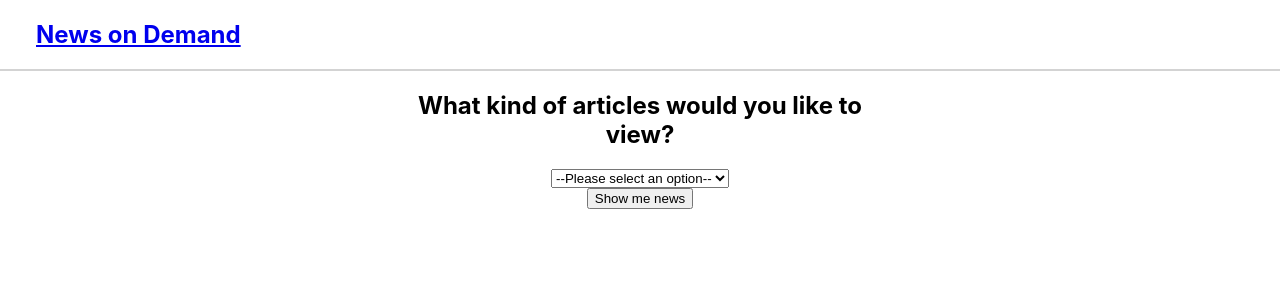
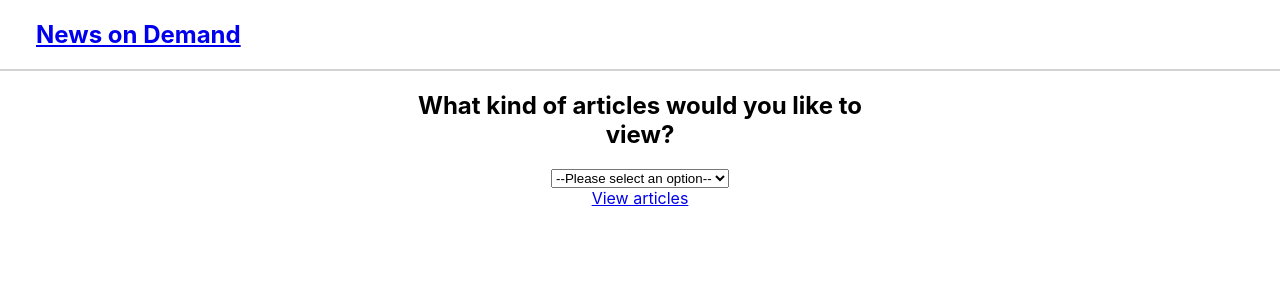
Before and after one commit to errabun/NYTimes-T.H.-Challenge, a React (Create React App) app: page / in a window 1280 px wide. Shown: the top 300 px of the page. Built offline with nearby package versions, Linux system fonts and the light colour scheme.

Commit message:
Highlight first article from NYT; list others in Query component

```diff
--- a/src/Components/App/App.js
+++ b/src/Components/App/App.js
@@ -3,14 +3,14 @@ import Dashboard from '../Dashboard/Dashboard'
 import Header from '../Header/Header'
 import Query from '../Query/Query'
 import { Route, Switch } from 'react-router-dom'
-import { useState, useEffect } from 'react'
+import { useState } from 'react'
 import { fetchSelectNews } from '../apiCalls/apiCalls'
 
 function App() {
 
-  const [articles, setArticles] = useState({})
+  const [articles, setArticles] = useState([])
 
-  const handleSubmit = (newsSelection) => {
+  const submitGenre = (newsSelection) => {
     fetchSelectNews(newsSelection)
       .then(data => setArticles(data.results))
   }
@@ -21,12 +21,12 @@ function App() {
       <main>
         <Switch>
           <Route
-            exact path='/'
-            render={() => <Dashboard handleSubmit={handleSubmit}/>}
+            exact path='/query'
+            render={() => <Query articles={articles} />}
           />
           <Route
-            exact path='/query'
-            render={() => <Query />}
+            exact path='/'
+            render={() => <Dashboard submitGenre={submitGenre}/>}
           />
         </Switch>
       </main>
--- a/src/Components/Dashboard/Dashboard.js
+++ b/src/Components/Dashboard/Dashboard.js
@@ -1,15 +1,19 @@
 import './Dashboard.css'
-import { useState, useEffect } from 'react'
+import { useState } from 'react'
+import { Link } from 'react-router-dom'
 
-function Dashboard ({ handleSubmit }) {
+function Dashboard ({ submitGenre }) {
   const [newsSelection, setNewsSelection] = useState('')
-  const [articles, setArticles] = useState({})
+
+  const handleClick = (e) => {
+    submitGenre(newsSelection)
+  }
 
   return(
     <div className='component-container'>
       <main className='select-container'>
         <h2 style={{'textAlign': 'center'}}>What kind of articles would you like to view?</h2>
-        <select name='article-select' id='article-select' value={newsSelection} onChange={e => setNewsSelection(e.target.value)}>
+        <select id='article-select' value={newsSelection} onChange={e => setNewsSelection(e.target.value)}>
           <option value=''> --Please select an option--</option>
           <option value='arts'>Arts</option>
           <option value='books'>Books</option>
@@ -28,7 +32,10 @@ function Dashboard ({ handleSubmit }) {
           <option value='us'>US News</option>
           <option value='world'>World News</option>
         </select>
-        <button onClick={() => handleSubmit(newsSelection)}>Show me news</button>
+          {/* <button onClick={e => submitGenre(e.target.value)}>Submit</button> */}
+        <Link to='/query' onClick={() => handleClick()}>
+          View articles
+        </Link>
       </main>
     </div>
   )
--- a/src/Components/Query/Query.js
+++ b/src/Components/Query/Query.js
@@ -1,9 +1,44 @@
 import './Query.css'
+import { Link } from 'react-router-dom'
 
-function Query() {
+function Query({ articles }) {
+
+  const displayFirst = () => {
+    return (
+      <div>
+        <h1>{articles[0].section.toUpperCase()}</h1>
+        <h2>{articles[0].title}</h2>
+        <h4>{articles[0].byline}</h4>
+        <Link to={articles[0].url}>Take me to this story</Link>
+        <p>{articles[0].abstract}</p>
+        <img src={articles[0].multimedia[0].url} height='300' width='550' alt='story multimedia' />
+      </div>
+    )
+  }
 
   return (
-    <h1>Hi</h1>
+    <div className='query-container'>
+      <div className='main-story'>
+        {displayFirst()}
+      </div>
+      <div className='list-container'>
+        <h2>Other related news stories...</h2>
+        <ul>
+          {articles.slice(1, 10).map(article => {
+            return (
+              <div>
+                <li key={article.short_url}>
+                  <Link to={article.url}>
+                    {article.title}
+                  </Link>
+                </li>
+                {article.byline}
+              </div>
+            )
+          })}
+        </ul>
+      </div>
+    </div>
   )
 }
 
--- a/src/Components/apiCalls/apiCalls.js
+++ b/src/Components/apiCalls/apiCalls.js
@@ -1,12 +1,7 @@
 const apiKey='xK7RQqZlQJNbAVvD3uspG5xdju3gGsvV'
 
-export const fetchSelectNews = (newsSelection) => {
-  return fetch(`https://api.nytimes.com/svc/topstories/v2/${newsSelection}.json?api-key=${apiKey}`)
-    .then(resp => {
-      if (!resp.ok) {
-        throw new Error('Couldn\'t find any articles, please try again')
-      } else {
-        return resp.json()
-      }
-    })
+export const fetchSelectNews = async (newsSelection) => {
+  const response = await fetch(`https://api.nytimes.com/svc/topstories/v2/${newsSelection}.json?api-key=${apiKey}`)
+  const articles = await response.json()
+  return articles
 }
```
